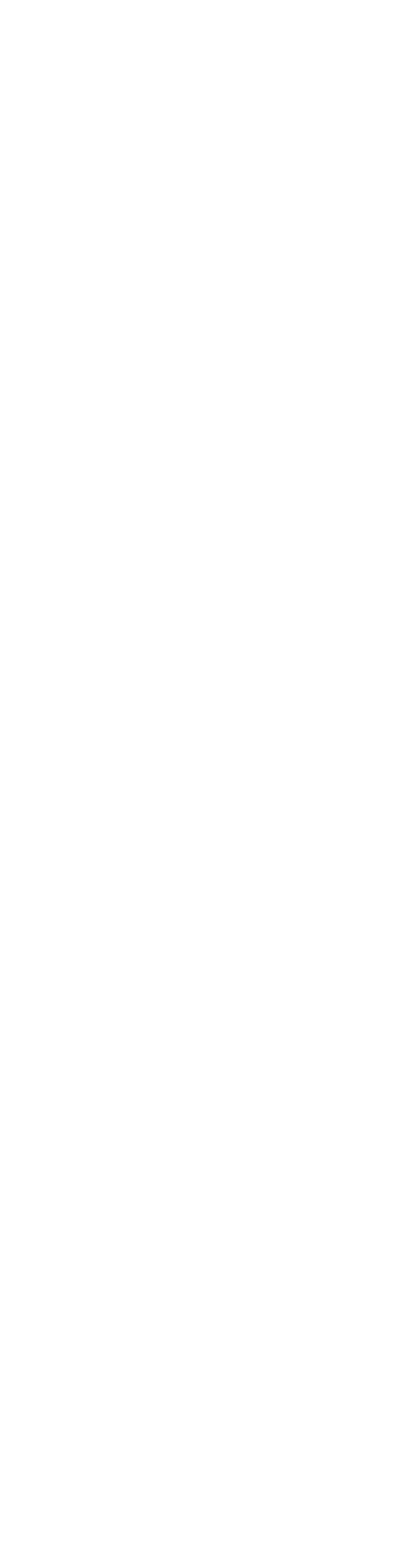
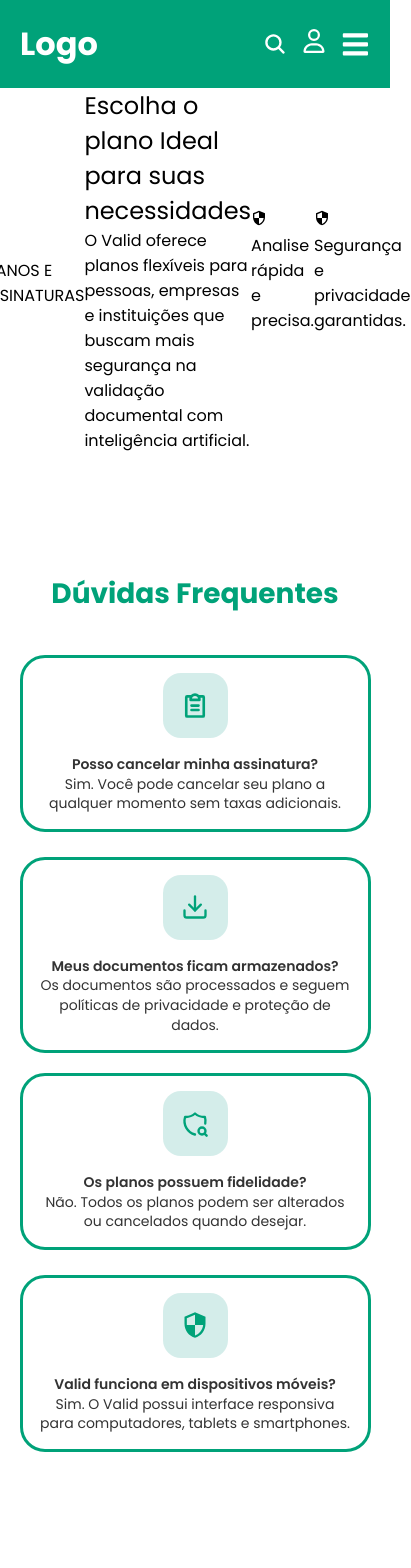
Before and after one commit to gabrielysantos8/valid, a React (Vite) app: page /assinaturas in a window 390 px wide. Before the commit this address had no page. Shown: the top 1568 px of the page, 411 px wide, since content can reach past the window. Before the commit the page ends 844 px from the top, so only its background shows below. Built offline with nearby package versions, Linux system fonts and the light colour scheme.

Commit message:
assinaturas - duvidas

```diff
--- a/src/App.jsx
+++ b/src/App.jsx
@@ -7,6 +7,7 @@
 import ArtigosConteudo from "./ArtigosConteudo";
 import Sobre from "./Sobre";
 import Perfil from "./Perfil";
+import Assinaturas from "./Assinaturas";
 
 function App() {
   return(
@@ -17,6 +18,7 @@
         <Route path="/artigosConteudo" element={<ArtigosConteudo />} />
         <Route path="/sobre" element={<Sobre />} />
         <Route path="/perfil" element={<Perfil />} />
+        <Route path="/assinaturas" element={<Assinaturas />} />
       </Routes>
     </BrowserRouter>
   );
--- /dev/null
+++ b/src/Assinaturas.jsx
@@ -0,0 +1,101 @@
+import Header from "./components/Header";
+import Footer from "./components/Footer";
+import "./style.css";
+import { MdOutlineSecurity } from "react-icons/md";
+import { LuDownload } from "react-icons/lu";
+import { TbShieldSearch } from "react-icons/tb";
+import { PiClipboardTextBold } from "react-icons/pi";
+
+function Assinaturas() {
+    return(
+        <div className="assinaturas">
+            <Header />
+
+            <section className="container">
+                <div className="row">
+                    <div className="col-6">
+
+                        <div>
+                            <MdOutlineSecurity />
+                            <p>PLANOS E ASSINATURAS</p>
+                        </div>
+
+                        <div>
+                            <h1>Escolha o plano Ideal para suas necessidades</h1>
+                            <p>O Valid oferece planos flexíveis para pessoas, empresas e instituições que buscam mais segurança na validação documental com inteligência artificial.</p>
+                        </div>
+
+                        <div>
+                            <MdOutlineSecurity />
+                            <p>Analise rápida e precisa.</p>
+                        </div>
+
+                        <div>
+                            <MdOutlineSecurity />
+                            <p>Segurança e privacidade garantidas.</p>
+                        </div>
+
+                    </div>
+
+                    <div className="col-6">
+
+                    </div>
+                </div>
+            </section>
+
+            <section className="container">
+
+            </section>
+
+            <section className="container">
+                <h1 className="titulos-home">Dúvidas Frequentes</h1>
+
+                <div className="cards-dividas">
+                    <div className="col-duvidas">
+
+                        <div className="card-duvida">
+                            <div className="icon-duvidas"><PiClipboardTextBold /></div>
+                            <div>
+                                <p className="p-duvidas">Posso cancelar minha assinatura?</p>
+                                <p>Sim. Você pode cancelar seu plano a qualquer momento sem taxas adicionais.</p>
+                            </div>
+                        </div>
+
+                        <div className="card-duvida">
+                            <div className="icon-duvidas"><LuDownload /></div>
+                            <div>
+                                <p className="p-duvidas">Meus documentos ficam armazenados?</p>
+                                <p>Os documentos são processados e seguem políticas de privacidade e proteção de dados.</p>
+                            </div>
+                        </div>
+
+                    </div>
+
+                    <div className="col-duvidas">
+
+                        <div className="card-duvida">
+                            <div className="icon-duvidas"><TbShieldSearch /></div>
+                            <div>
+                                <p className="p-duvidas">Os planos possuem fidelidade?</p>
+                                <p>Não. Todos os planos podem ser alterados ou cancelados quando desejar.</p>
+                            </div>
+                        </div>
+
+                        <div className="card-duvida">
+                            <div className="icon-duvidas"><MdOutlineSecurity /></div>
+                            <div>
+                                <p className="p-duvidas">Valid funciona em dispositivos móveis?</p>
+                                <p>Sim. O Valid possui interface responsiva para computadores, tablets e smartphones.</p>
+                            </div>
+                        </div>
+
+                    </div>
+                </div>
+
+            </section>
+
+            <Footer />
+        </div>
+    );
+}
+export default Assinaturas;
--- a/src/Home.jsx
+++ b/src/Home.jsx
@@ -6,7 +6,7 @@
 import { LuDownload } from "react-icons/lu";
 import { LuSquareDashed } from "react-icons/lu";
 import { TbShieldSearch } from "react-icons/tb";
-import { PiClipboardTextBold } from "react-icons/pi";;
+import { PiClipboardTextBold } from "react-icons/pi";
 import { GrAlert } from "react-icons/gr";
 import { LuScanEye } from "react-icons/lu";
 import { CgFileDocument } from "react-icons/cg";
--- a/src/components/Footer.jsx
+++ b/src/components/Footer.jsx
@@ -45,7 +45,7 @@
 
                             <div>
                                 <Link to="/artigos">Artigos</Link>
-                                <Link to="/">Assinaturas</Link>
+                                <Link to="/assinaturas">Assinaturas</Link>
                             </div>
 
                         </div>
--- a/src/components/Header.jsx
+++ b/src/components/Header.jsx
@@ -21,7 +21,7 @@
                     <li><Link to="/sobre">Sobre</Link></li>
                     <li><Link to="/">Analisar com IA</Link></li>
                     <li><Link to="/artigos">Artigos</Link></li>
-                    <li><Link to="/">Assinaturas</Link></li>
+                    <li><Link to="/assinaturas">Assinaturas</Link></li>
                 </ul>
             </nav>
 
--- a/src/style.css
+++ b/src/style.css
@@ -931,3 +931,157 @@
     grid-template-columns: 1fr;
   }
 }
+
+
+
+
+
+/* ___________________________________________________________________________________________________________________________________ */
+/* ASSINATURAS */
+
+/* seção 1 */
+
+/* seção 2 - planos */
+
+/* seção 3 - dúvidas */
+.cards-dividas{
+    display: flex;
+    gap: 20px;
+    margin-top: 40px;
+}
+
+.col-duvidas{
+    width: 50%;
+    display: flex;
+    flex-direction: column;
+    gap: 25px;
+}
+
+.card-duvida{
+    border: 3px solid #00A279;
+    border-radius: 25px;
+    padding: 10px;
+    display: flex;
+    align-items: center;
+    gap: 15px;
+    background-color: #fff;
+
+}
+
+.icon-duvidas{
+    background-color: #D4EDEA;
+    color: #00A279;
+    min-width: 80px;
+    height: 80px;
+    font-size: 38px;
+    border-radius: 22px;
+    display: flex;
+    align-items: center;
+    justify-content: center;
+}
+
+.p-duvidas{
+    font-weight: 600;
+    font-size: 18px;
+    margin-bottom: 5px;
+}
+
+.card-duvida p{
+    margin: 0;
+    color: #333;
+    line-height: 1.5;
+}
+
+.titulos-home{
+    text-align: center;
+    color: #00A279;
+    font-size: 50px;
+    font-weight: 700;
+    margin-bottom: 40px;
+}
+
+
+@media screen and (max-width: 992px){
+
+    .cards-dividas{
+        gap: 15px;
+    }
+
+    .icon-duvidas{
+        min-width: 70px;
+        height: 70px;
+        font-size: 32px;
+    }
+
+    .p-duvidas{
+        font-size: 17px;
+    }
+
+    .card-duvida p{
+        font-size: 15px;
+    }
+
+    .titulos-home{
+        font-size: 42px;
+    }
+}
+
+
+@media screen and (max-width: 768px){
+
+    .cards-dividas{
+        flex-direction: column;
+        gap: 20px;
+    }
+
+    .col-duvidas{
+        width: 100%;
+    }
+
+    .card-duvida{
+        padding: 15px;
+        gap: 12px;
+    }
+
+    .icon-duvidas{
+        min-width: 65px;
+        height: 65px;
+        font-size: 28px;
+        border-radius: 18px;
+    }
+
+    .p-duvidas{
+        font-size: 16px;
+    }
+
+    .card-duvida p{
+        font-size: 14px;
+        line-height: 1.4;
+    }
+
+    .titulos-home{
+        font-size: 34px;
+        margin-bottom: 25px;
+    }
+}
+
+
+@media screen and (max-width: 480px){
+
+    .card-duvida{
+        flex-direction: column;
+        text-align: center;
+    }
+
+    .icon-duvidas{
+        margin-bottom: 5px;
+    }
+
+    .titulos-home{
+        font-size: 28px;
+    }
+
+    .p-duvidas{
+        font-size: 15px;
+    }
+}
```
